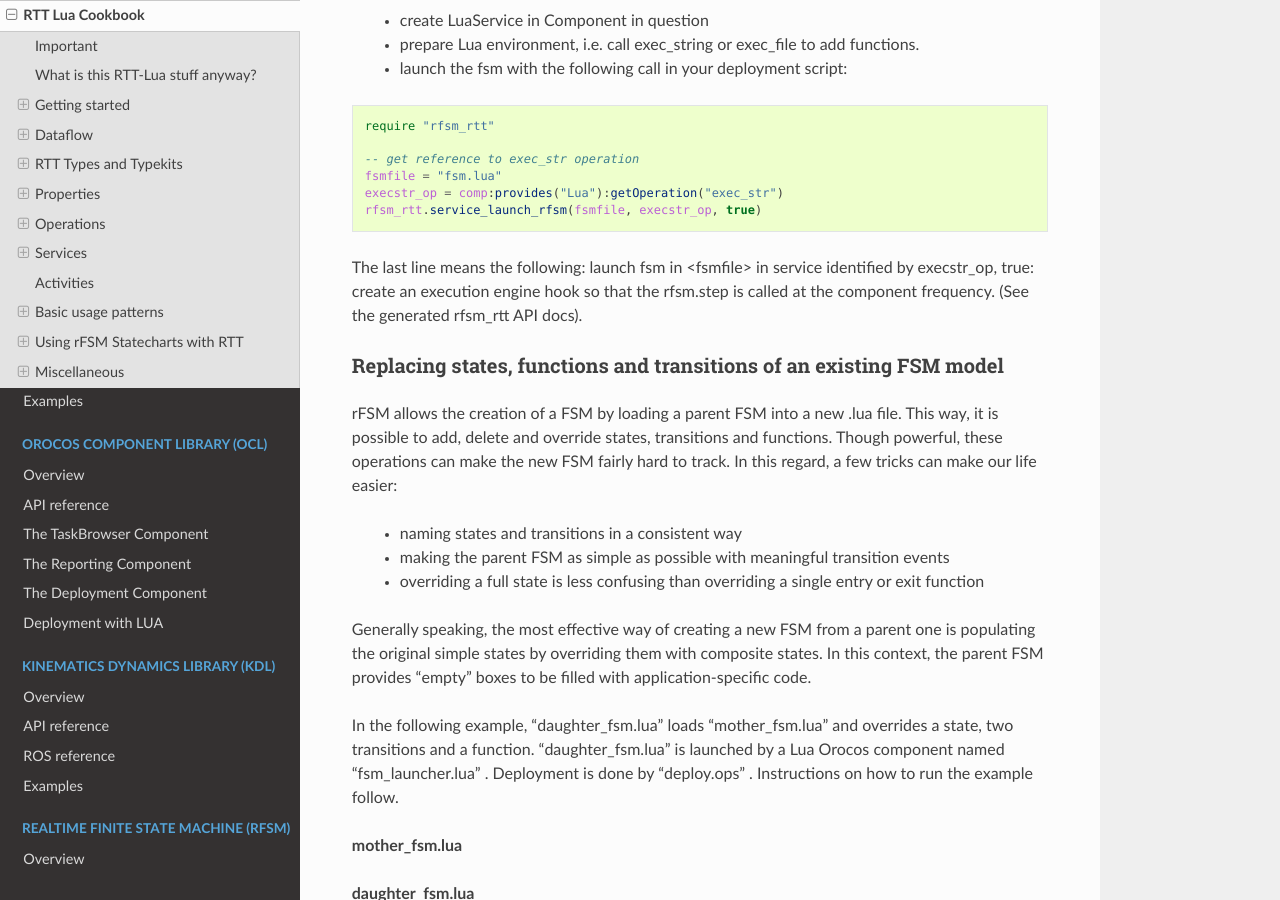
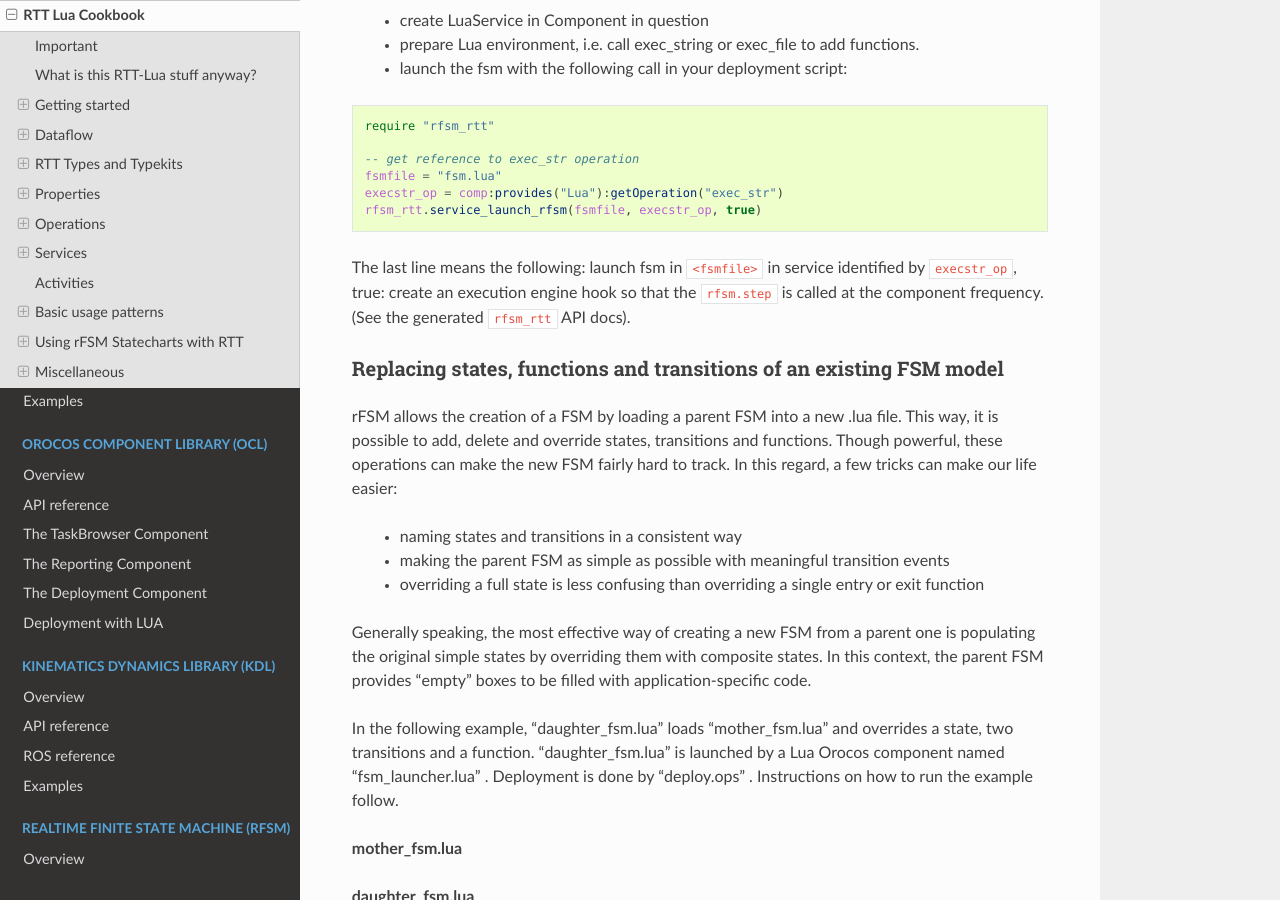
Before and after one commit to orocos/orocos-docs, a Sphinx documentation site: the page built from docs/rtt/rtt-lua-cookbook.rst, in a window 1280 px wide and 900 px high, scrolled down 24334 px. Built offline with Sphinx 7.4.7 and the Read the Docs theme 2.0.0, drawn with Linux system fonts in a browser that asks for light colours.

```diff
--- a/docs/rtt/rtt-lua-cookbook.rst
+++ b/docs/rtt/rtt-lua-cookbook.rst
@@ -1348,7 +1348,7 @@ The steps are:
 
 ..
 
-The last line means the following: launch fsm in <fsmfile> in service identified by execstr_op, true: create an execution engine hook so that the rfsm.step is called at the component frequency. (See the generated rfsm_rtt API docs).
+The last line means the following: launch fsm in ``<fsmfile>`` in service identified by ``execstr_op``, true: create an execution engine hook so that the ``rfsm.step`` is called at the component frequency. (See the generated ``rfsm_rtt`` API docs).
 
 Replacing states, functions and transitions of an existing FSM model
 --------------------------------------------------------------------
```
